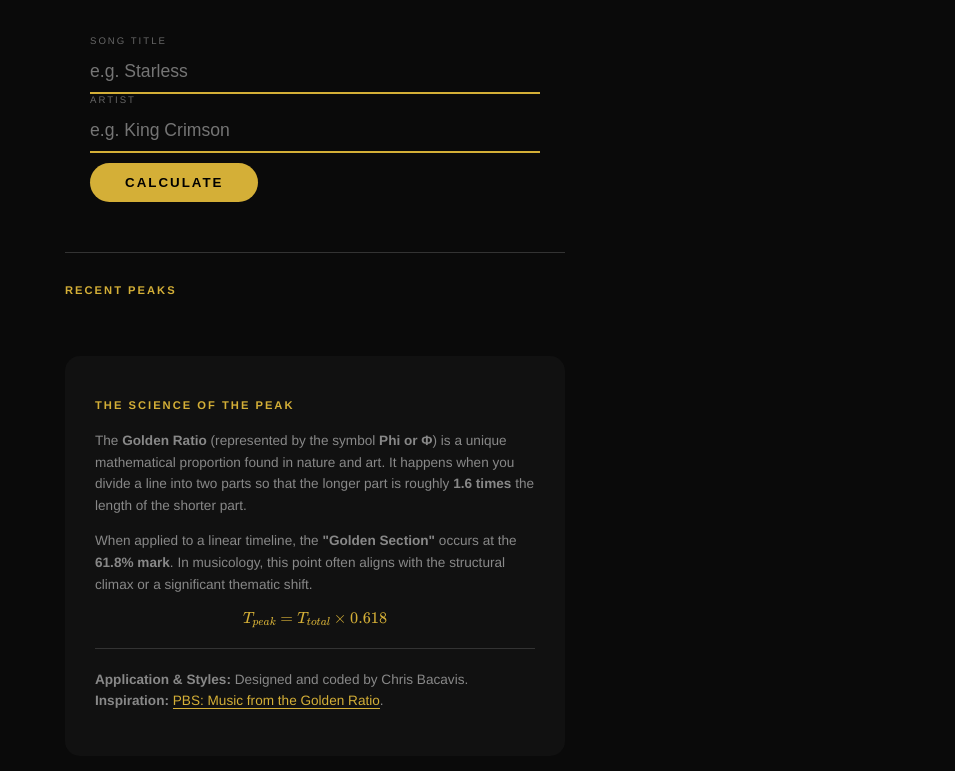
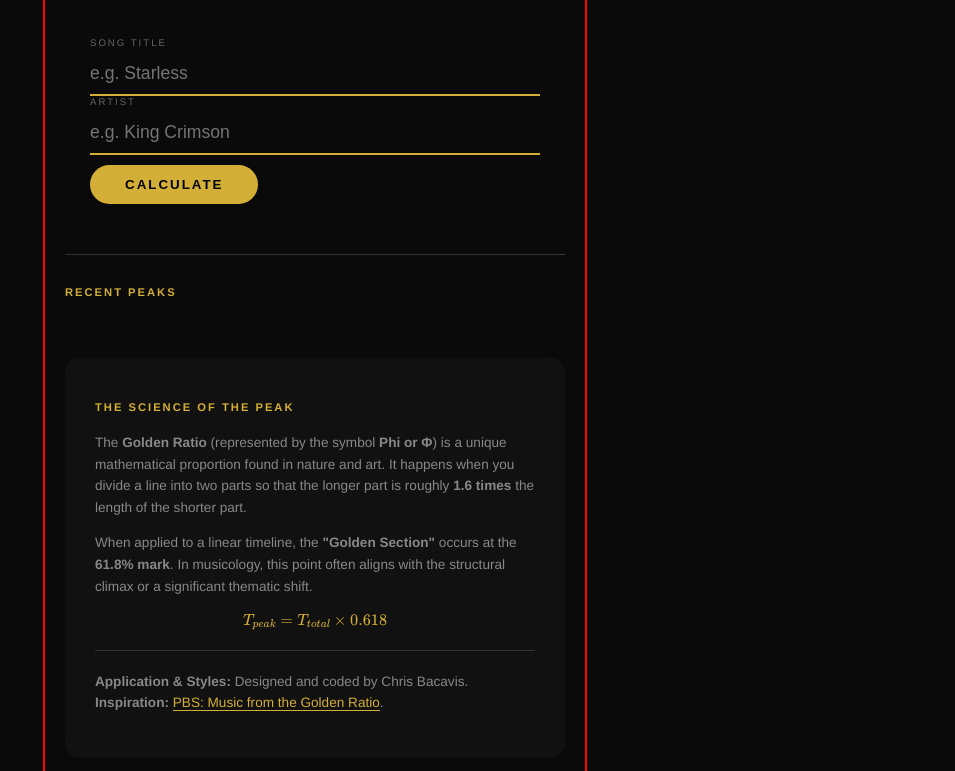
Before and after one commit to cbacavis/phipoint, a website: page index.html in a window 1280 px wide. Shown: the part 183-954 px from the top of the page, without its empty margins (325-1280 px from the left). Drawn offline with nearby package versions, Linux system fonts and the light colour scheme.

Commit message:
Update index.html

```diff
--- a/index.html
+++ b/index.html
@@ -13,8 +13,9 @@
         [data-theme="light"] { --bg: #f4f4f4; --text: #1a1a1a; --gold: #b8860b; --card: #ffffff; --border: #ddd; }
 
         body { background-color: var(--bg); color: var(--text); font-family: 'Helvetica Neue', Arial, sans-serif; text-align: center; margin: 0; transition: 0.3s; padding-top: 40px; }
-        .container { max-width: 500px; margin: 0 auto; padding: 20px; }
-        .gold { color: var(--gold); }
+
+        /* DIAGNOSTIC BORDER - Remove this later if it works! */
+        .container { max-width: 500px; margin: 0 auto; padding: 20px; border: 2px solid red; }
 
         .brand { letter-spacing: 8px; font-weight: 200; font-size: 3rem; margin-bottom: 0; color: var(--gold); }
         .subtitle { color: #666; font-size: 0.9rem; margin-bottom: 40px; }
@@ -101,8 +102,7 @@
         <footer class="math-info">
             <h3>The Science of the Peak</h3>
             <p>The <strong>Golden Ratio</strong> (represented by the symbol <strong>Phi or Φ</strong>) is a unique mathematical proportion found in nature and art. It happens when you divide a line into two parts so that the longer part is roughly <strong>1.6 times</strong> the length of the shorter part.</p>
-
-            <p>When applied to a linear timeline, the <strong>"Golden Section"</strong> occurs at the <strong>61.8% mark</strong>. In musicology, this point often aligns with the structural climax or a significant thematic shift.</p>
+                        <p>When applied to a linear timeline, the <strong>"Golden Section"</strong> occurs at the <strong>61.8% mark</strong>. In musicology, this point often aligns with the structural climax or a significant thematic shift.</p>
             <p class="formula">$$T_{peak} = T_{total} \times 0.618$$</p>
             <hr style="border: 0; border-top: 1px solid var(--border); margin: 20px 0;">
             <p class="credits">
```
